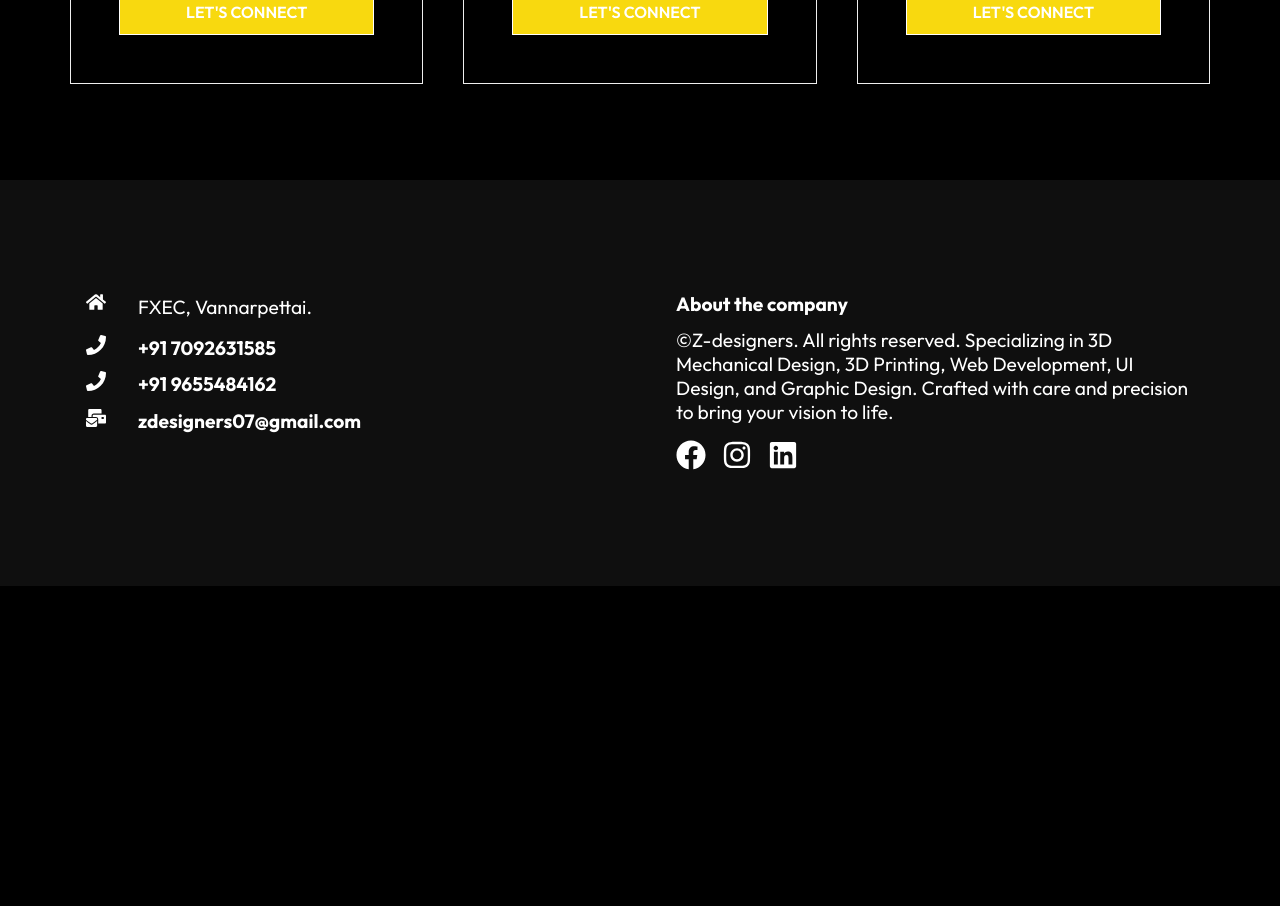
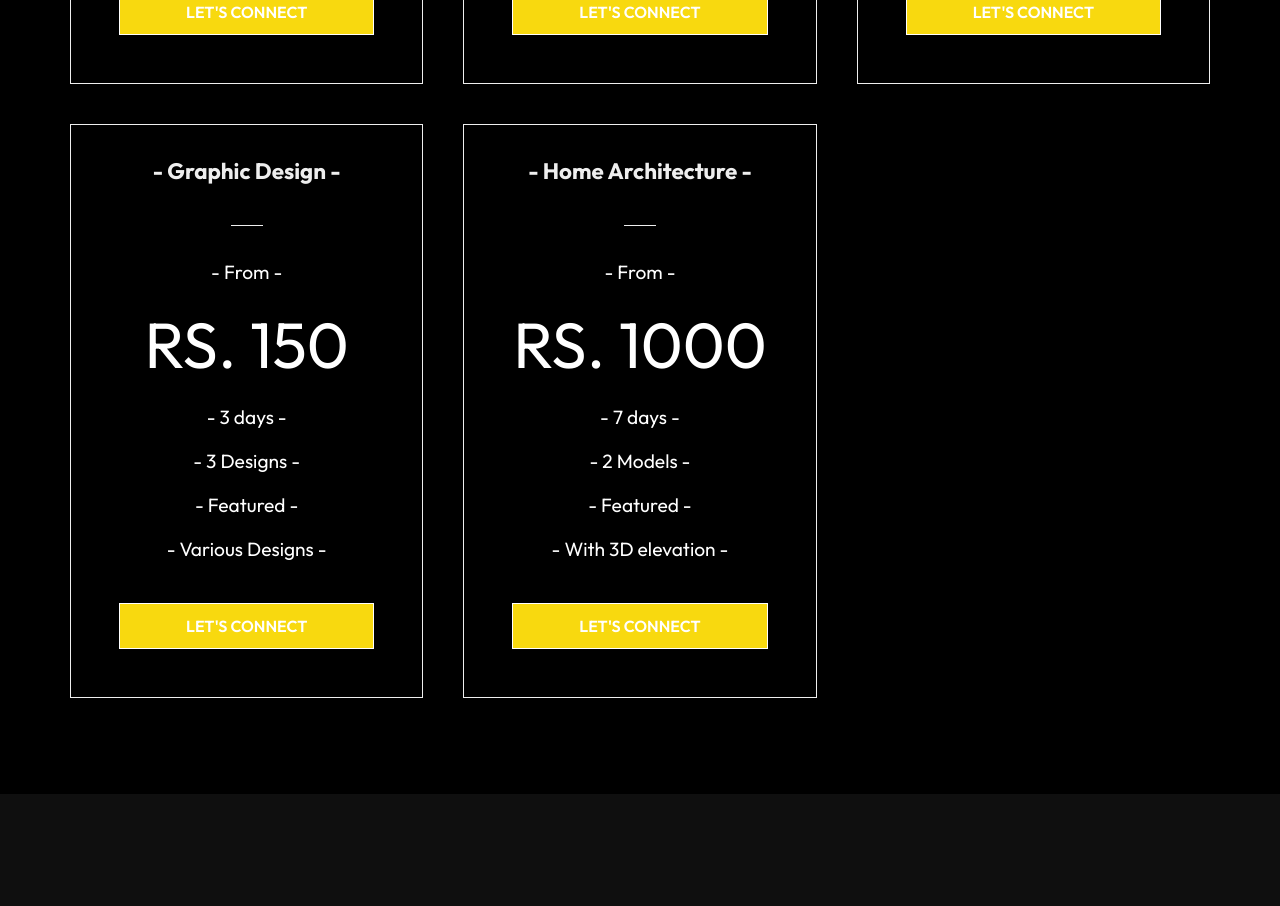
Before and after one commit to aarons2612/z-designers, a React (Create React App) app: page /services in a window 1280 px wide. Shown: the part 1740-2646 px from the top of the page. Before the commit the page ends 2326 px from the top, so only its background shows below. Built offline with nearby package versions, Linux system fonts and the light colour scheme.

Commit message:
added extra services

```diff
--- a/src/Components/PricingCards.js
+++ b/src/Components/PricingCards.js
@@ -40,6 +40,28 @@ const PricingCards = () => {
                 <p>- With Prototype -</p>
                 <Link to="/contact" className="btn btn1">Let's Connect</Link>
             </div>
+            <div className="card">
+                <h3>- Graphic Design -</h3>
+                <span className="bar"></span>
+                <p>- From -</p>
+                <p className="btc">RS. 150</p>
+                <p>- 3 days -</p>
+                <p>- 3 Designs -</p>
+                <p>- Featured -</p>
+                <p>- Various Designs -</p>
+                <Link to="/contact" className="btn btn1">Let's Connect</Link>
+            </div>
+            <div className="card">
+                <h3>- Home Architecture -</h3>
+                <span className="bar"></span>
+                <p>- From -</p>
+                <p className="btc">RS. 1000</p>
+                <p>- 7 days -</p>
+                <p>- 2 Models -</p>
+                <p>- Featured -</p>
+                <p>- With 3D elevation -</p>
+                <Link to="/contact" className="btn btn1">Let's Connect</Link>
+            </div>
         </div>
     </div>
   )
```
